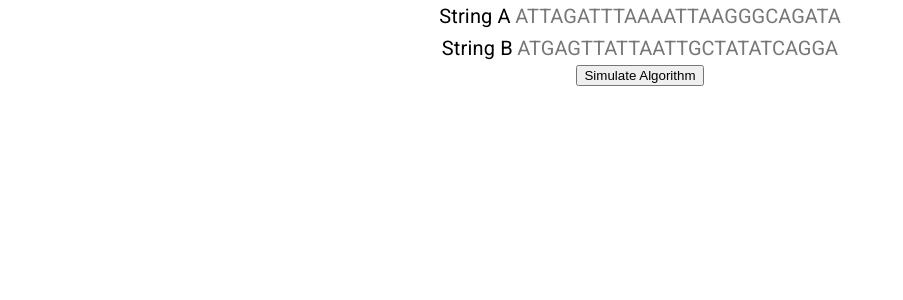
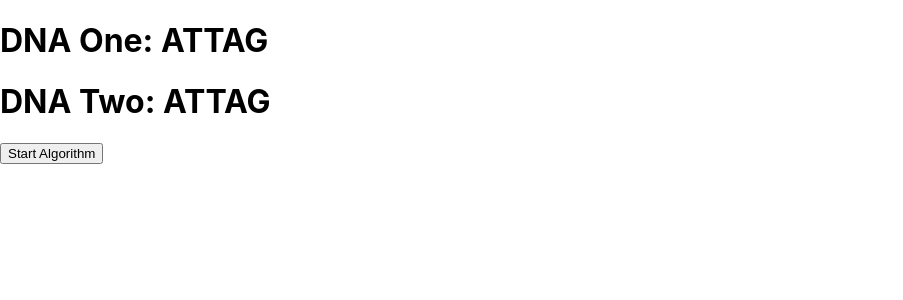
Before and after one commit to ishaands/CompBioVisualizations, a React (Create React App) app in the folder front/: page / in a window 1280 px wide. Shown: the top 300 px of the page, without its empty margins (0-903 px from the left). Built offline with nearby package versions, Linux system fonts and the light colour scheme.

Commit message:
used dummy data to animate display of substrings

```diff
--- a/front/package.json
+++ b/front/package.json
@@ -6,6 +6,7 @@
     "@testing-library/jest-dom": "^4.2.4",
     "@testing-library/react": "^9.3.2",
     "@testing-library/user-event": "^7.1.2",
+    "algorithm-visualizer": "^2.3.7",
     "framer-motion": "^2.6.5",
     "react": "^16.13.1",
     "react-anime": "^3.0.3",
--- a/front/src/App.js
+++ b/front/src/App.js
@@ -1,8 +1,14 @@
 import React from "react";
 import "./App.css";
 import Hamming from "./components/Hamming";
+// import SharedKmers from "./components/SharedKmers";
+import TestKmers from "./components/TestKmers";
 function App() {
-	return <Hamming />;
+	return (
+		// <Hamming />
+		// <SharedKmers />
+		<TestKmers />
+	);
 }
 
 export default App;
--- /dev/null
+++ b/front/src/components/SharedKmers.js
@@ -0,0 +1,41 @@
+import React, { useState, useEffect } from "react";
+import Nucleotide from "./Nucleotide";
+
+export default function SharedKmers() {
+	const firstDna = "ACTG";
+	const secondDna = "ATGC";
+
+	const [listNucsA, setListNucsA] = useState(
+		firstDna.split("").map((v, k) => {
+			return <Nucleotide key={k} active="green" letter={v} />;
+		})
+	);
+	const [listNucsB, setListNucsB] = useState(
+		secondDna.split("").map((v, k) => {
+			return <Nucleotide key={k} active="green" letter={v} />;
+		})
+	);
+
+	const simulateSharedKmers = () => {
+		const myLoop = (i) => {
+			setTimeout(() => {
+				setListNucsA((prevState) => {
+					prevState + "z"
+				}
+					);
+				console.log("Hi");
+				if (i < firstDna.length) {
+					myLoop(i + 1);
+				}
+			}, 1000);
+		};
+		myLoop(0);
+	};
+
+	return (
+		<div>
+			{listNucsA} {listNucsB}
+			<button onClick={simulateSharedKmers}>Simulate Algorithm</button>
+		</div>
+	);
+}
--- /dev/null
+++ b/front/src/components/TestKmers.js
@@ -0,0 +1,83 @@
+import React from "react";
+import { motion } from "framer-motion";
+// state vars representing the future substring arrays
+
+const TestKmers = (props) => {
+	const [substringsOne, setSubstringsOne] = React.useState([]);
+	const [substringsTwo, setSubstringsTwo] = React.useState([]);
+	const [index, setIndex] = React.useState(0);
+	// state vars representing the two input strings
+	const [dnaOne, setDnaOne] = React.useState("ATTAG");
+	const [dnaTwo, setDnaTwo] = React.useState("ATTAG");
+	// create a list of button elems that represent the "steps" of the algorithm
+	// const algoButtons = []
+	// function to be fired once user clicks on the startAlgo button
+	const startAlgo = () => {
+		// dummy substrings that mimic fetching from the backend
+		setSubstringsOne(["ATT", "TTA", "TAG"]);
+		setSubstringsTwo(["ATT", "TTA", "TAG"]);
+		incrementIndex();
+	};
+
+	// function to be fired once substrings have been displayed and user wants to match them
+
+	const matchSubs = () => {
+		// get match data from backend
+		incrementIndex();
+	};
+	const algoButtons = [
+		<button id="startAlgo" onClick={startAlgo}>
+			Start Algorithm
+		</button>,
+		<button id="matchSubs" onClick={matchSubs}>
+			Match Substrings
+		</button>,
+		<button style={{ visbility: "none" }}></button>,
+	];
+
+	const incrementIndex = () => {
+		if (index !== algoButtons.length) {
+			setIndex(index + 1);
+		}
+	};
+
+	return (
+		<div>
+			<h1>DNA One: {dnaOne}</h1>
+			<h1>DNA Two: {dnaTwo}</h1>
+			<div>
+				{substringsOne.map((val, key) => {
+					return (
+						<motion.h3
+							initial={{ opacity: 0 }}
+							animate={{ opacity: 1 }}
+							transition={{ duration: 1, delay: 1 * key }}
+							style={{ display: "inline" }}
+							key={key}
+						>
+							{val}{" "}
+						</motion.h3>
+					);
+				})}
+			</div>
+			<div>
+				{substringsTwo.map((val, key) => {
+					return (
+						<motion.h3
+							initial={{ opacity: 0 }}
+							animate={{ opacity: 1 }}
+							transition={{ duration: 1, delay: 1 * key }}
+							style={{ display: "inline" }}
+							key={key}
+						>
+							{val}{" "}
+						</motion.h3>
+					);
+				})}
+			</div>
+			{algoButtons[index]}
+		</div>
+	);
+};
+
+export default TestKmers;
```
Also changed, not shown: front/src/components/Nucleotide.js (added, +8 -0 lines), 1 other file (tests, documents, lock files or other folders).
